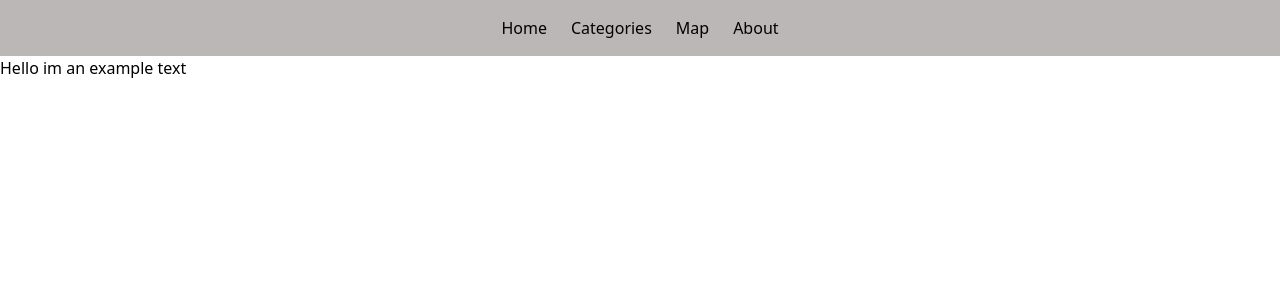
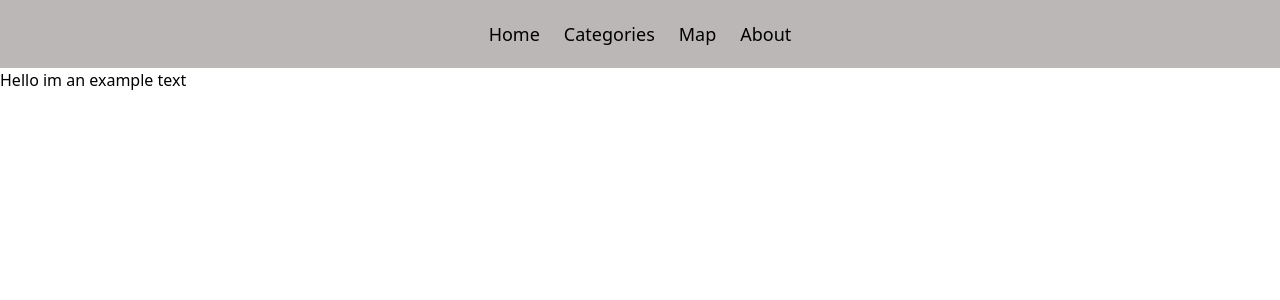
Before and after one commit to LlynBaum/LlynBaum.github.io, a Next.js app in the folder Website/mythical-creatures-zoo/: page / in a window 1280 px wide. Shown: the top 300 px of the page. Built offline with nearby package versions, Linux system fonts and the light colour scheme.

Commit message:
custom height 18

```diff
--- a/Website/mythical-creatures-zoo/components/header/header.tsx
+++ b/Website/mythical-creatures-zoo/components/header/header.tsx
@@ -2,7 +2,7 @@ import Navbar from "../navbar/navbar";
 
 const Header = () => {
     return(
-        <div className="flex justify-center h-14 items-center" style={{background: "rgb(156 149 149 / 68%)"}}>
+        <div className="flex justify-center h-18 items-center" style={{background: "rgb(156 149 149 / 68%)"}}>
             <Navbar />
         </div>
     )
--- a/Website/mythical-creatures-zoo/components/navbar/navitem.tsx
+++ b/Website/mythical-creatures-zoo/components/navbar/navitem.tsx
@@ -3,7 +3,7 @@ import Link from 'next/link'
 const NavItem = ({href, children} : {href: string, children: string }) => {
     return (
         <li className='list-none'>
-            <Link href={href}>{children}</Link>
+            <Link className='text-lg' href={href}>{children}</Link>
         </li>
     )
 }
--- a/Website/mythical-creatures-zoo/tailwind.config.js
+++ b/Website/mythical-creatures-zoo/tailwind.config.js
@@ -6,7 +6,11 @@ module.exports = {
     "./components/**/*.{js,ts,jsx,tsx}"
   ],
   theme: {
-    extend: {},
+    extend: {
+      spacing: {
+        '18' : '68px',
+      }
+    },
   },
   plugins: [],
 }
```
